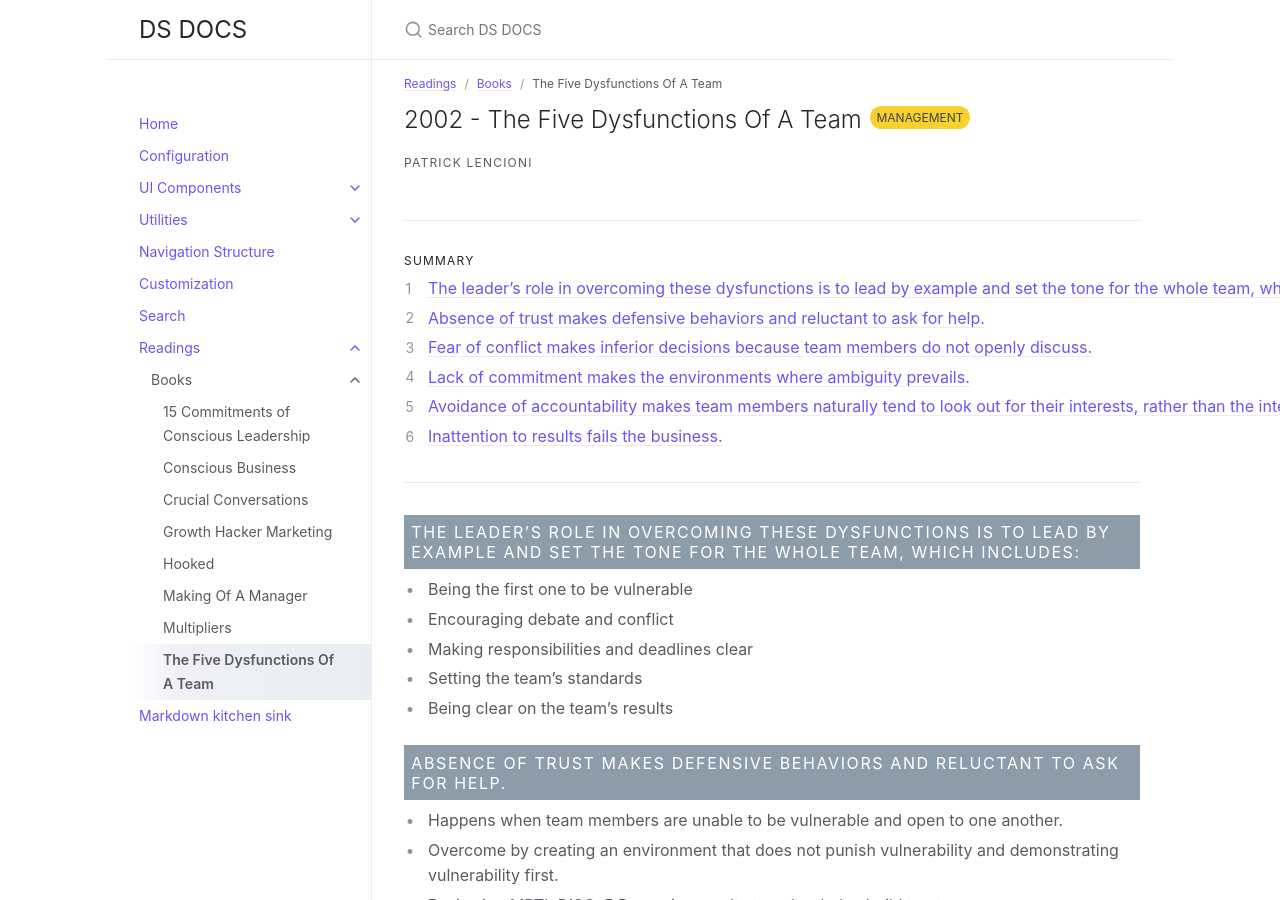
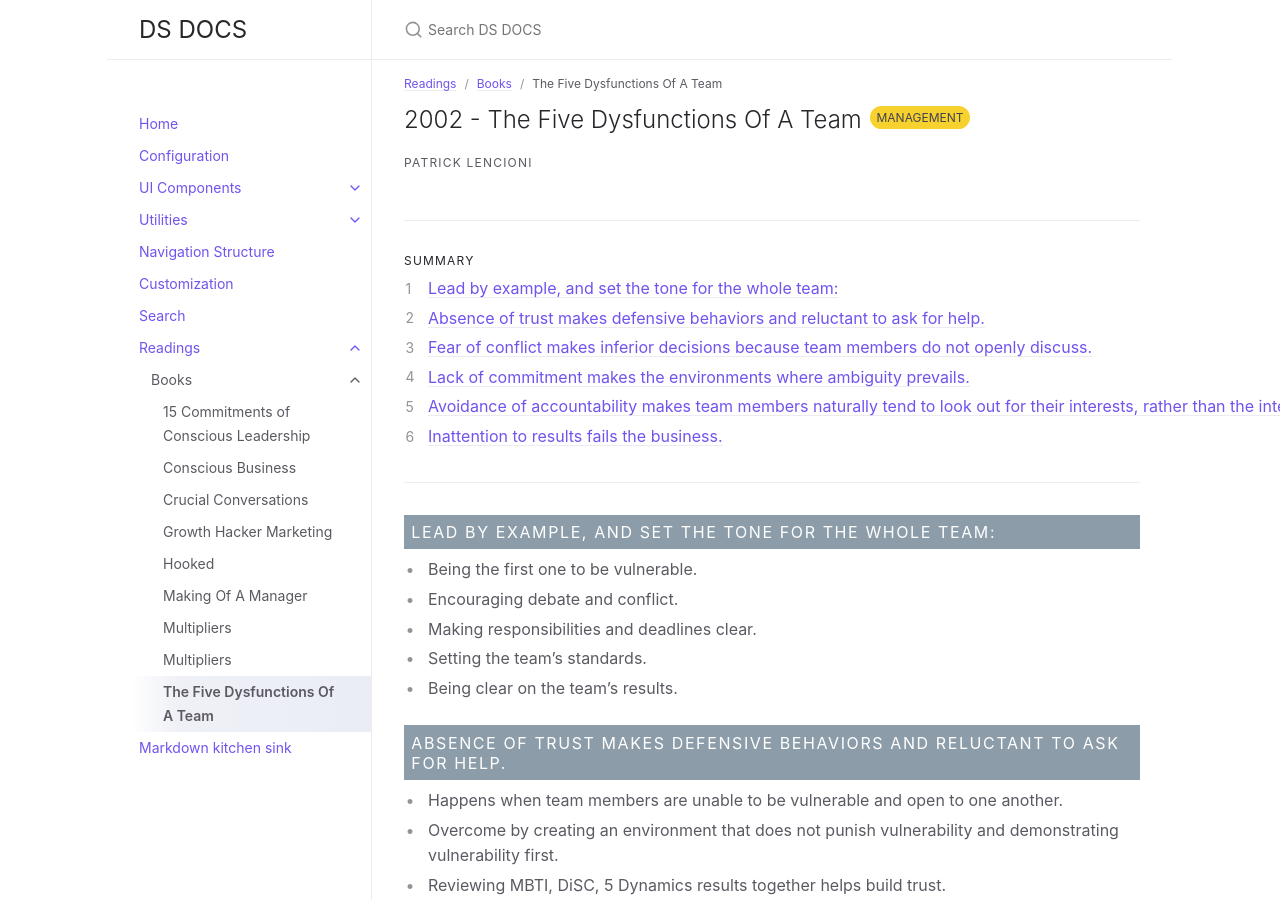
Before and after one commit to thisisjoonlim/dsdocs, a Jekyll site: the page built from docs/readings/books/the-five-dysfunctions-of-a-team.md, in a window 1280 px wide and 900 px high. Built offline with Jekyll 4.4.1, drawn with Linux system fonts in a browser that asks for light colours; comment, search, counter and statistics services are not loaded.

Commit message:
update the url

```diff
--- a/_config.yml
+++ b/_config.yml
@@ -15,8 +15,8 @@
 # in the templates via {{ site.myvariable }}.
 title: DS DOCS
 description: Thoughts on Data, Science, and Engineering
-baseurl: "/thoughts" # the subpath of your site, e.g. /blog
-url: "https://thisisjoonlim.github.io" # the base hostname & protocol for your site, e.g. http://example.com
+baseurl: "/" # the subpath of your site, e.g. /blog
+url: "https://dsdocs.org" # the base hostname & protocol for your site, e.g. http://example.com
 
 permalink: pretty
 exclude: ["node_modules/", "*.gemspec", "*.gem", "Gemfile", "Gemfile.lock", "package.json", "package-lock.json",  "script/", "LICENSE.txt", "lib/", "bin/", "README.md", "Rakefile"]
--- a/docs/readings/books/the-five-dysfunctions-of-a-team.md
+++ b/docs/readings/books/the-five-dysfunctions-of-a-team.md
@@ -24,12 +24,12 @@ Patrick Lencioni
 
 ---
 
-##### The leader's role in overcoming these dysfunctions is to lead by example and set the tone for the whole team, which includes:
-- Being the first one to be vulnerable
-- Encouraging debate and conflict
-- Making responsibilities and deadlines clear
-- Setting the team's standards
-- Being clear on the team's results
+##### Lead by example, and set the tone for the whole team:
+- Being the first one to be vulnerable.
+- Encouraging debate and conflict.
+- Making responsibilities and deadlines clear.
+- Setting the team's standards.
+- Being clear on the team's results.
 
 ##### Absence of trust makes defensive behaviors and reluctant to ask for help.
 - Happens when team members are unable to be vulnerable and open to one another.
```
Also changed, not shown: docs/readings/books/books.md (+0 -11 lines), docs/readings/books/growth-hacker-marketing.md (+1 -1 lines), docs/readings/books/hooked.md (+1 -1 lines), docs/readings/books/radical-candor.md (added, +74 -0 lines).
